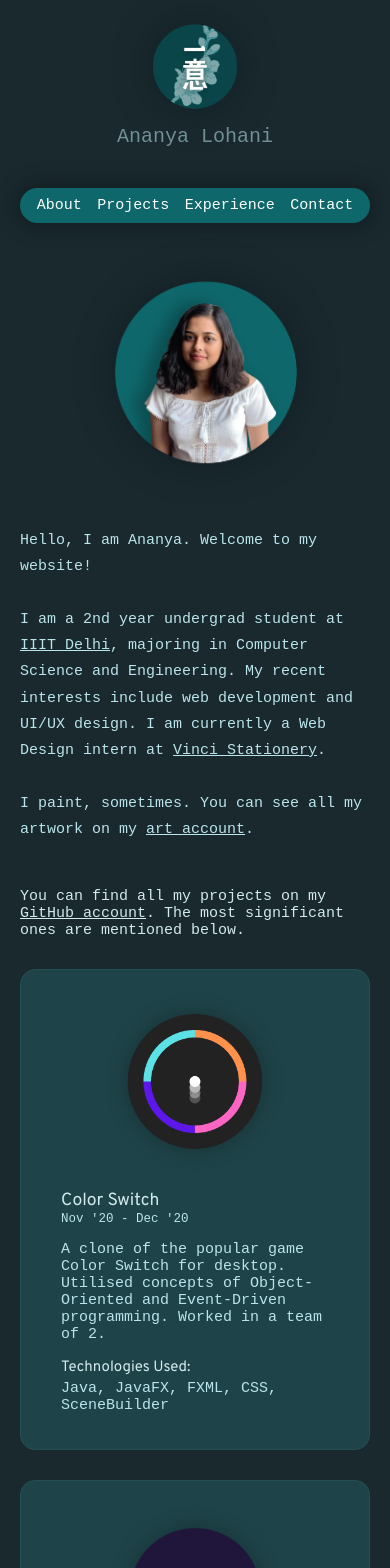
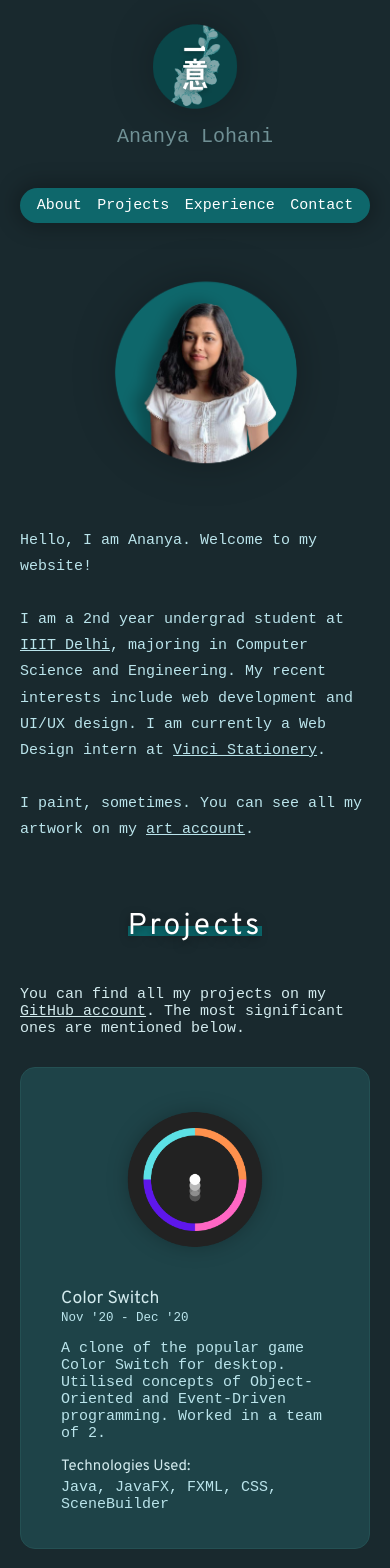
Before and after one commit to ananyalohani/v2.lohani.dev, a Svelte app: page / in a window 390 px wide. Shown: the top 1568 px of the page. Built offline with nearby package versions, Linux system fonts and the light colour scheme; a web font is replaced by a local one.

Commit message:
Fix headings visibility on phone

```diff
--- a/src/shared/Heading.svelte
+++ b/src/shared/Heading.svelte
@@ -1,6 +1,6 @@
 <script>
   export let headingText;
-  export let invisibleOnPhone = true;
+  export let invisibleOnPhone = false;
 </script>
 
 <div class="section-heading" class:invisible={invisibleOnPhone}>
```
